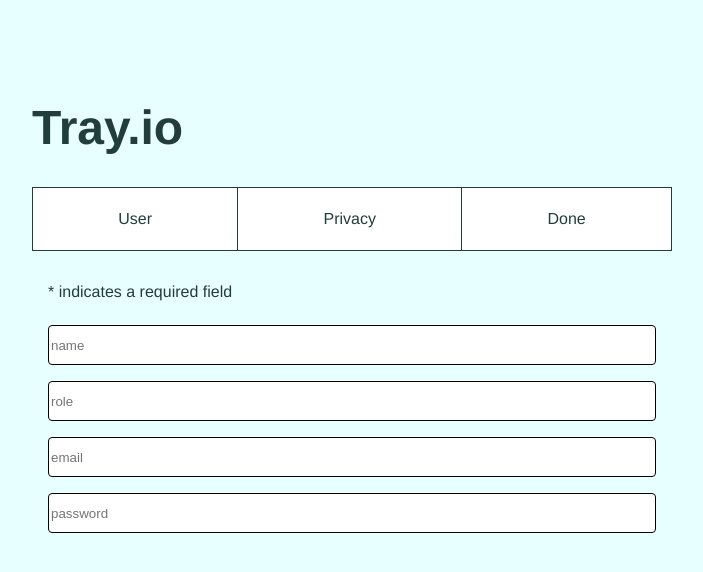
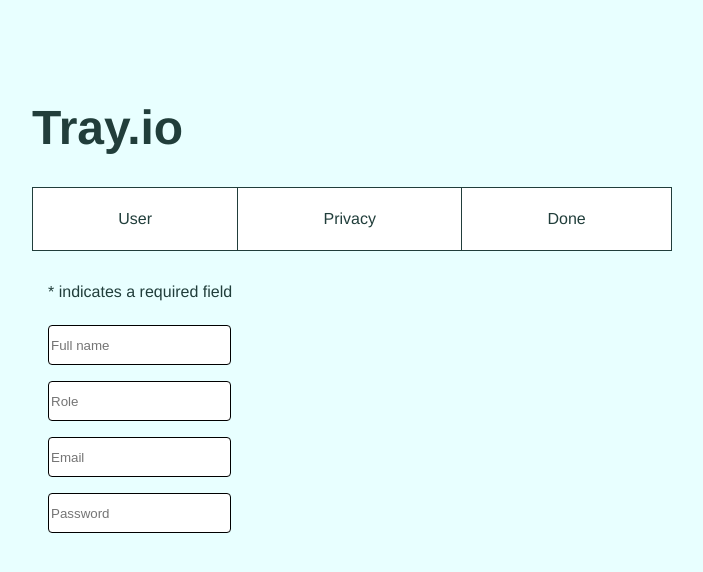
Before and after one commit to juliatan/tray-form, a React (Create React App) app: page / in a window 1280 px wide. Shown: the top 572 px of the page, without its empty margins (288-991 px from the left). Built offline with nearby package versions, Linux system fonts and the light colour scheme.

Commit message:
WIP User Details form. Pausing to investigate other form libraries

```diff
--- /dev/null
+++ b/src/components/UI/Input/Input.js
@@ -0,0 +1,48 @@
+import React from 'react';
+import classes from './Input.module.scss';
+
+const input = (props) => {
+  let inputElement;
+  let validationError;
+
+  const classesArray = [classes.InputElement];
+  if (props.invalid && props.shouldValidate && props.touched) {
+    classesArray.push(classes.Invalid);
+    validationError = (
+      <p className={classes.ValidationError}>Please enter a valid value!</p>
+    );
+  }
+
+  switch (props.elementType) {
+    case 'input':
+      inputElement = (
+        <input
+          className={classesArray.join(' ')}
+          {...props.elementConfig}
+          value={props.value}
+          onChange={props.changed}
+        />
+      );
+      break;
+    // insert new form input elements here e.g. textarea, select etc.
+    default:
+      inputElement = (
+        <input
+          className={classesArray.join(' ')}
+          {...props.elementConfig}
+          value={props.value}
+          onChange={props.changed}
+        />
+      );
+  }
+
+  return (
+    <div>
+      <label className={classes.Label}>{props.label}</label>
+      {inputElement}
+      {validationError}
+    </div>
+  );
+};
+
+export default input;
--- /dev/null
+++ b/src/components/UI/Input/Input.module.scss
@@ -0,0 +1,4 @@
+.Label {
+  font-weight: bold;
+  display: block;
+}
--- a/src/components/UserDetails/UserDetails.js
+++ b/src/components/UserDetails/UserDetails.js
@@ -1,18 +1,95 @@
-import React from 'react';
+import React, { Component } from 'react';
+import Input from '../UI/Input/Input';
 import classes from './UserDetails.module.scss';
 
-const userDetails = () => {
-  return (
-    <div className={classes.UserDetails}>
-      <p>* indicates a required field</p>
-      <form>
-        <input placeholder="name" />
-        <input placeholder="role" />
-        <input placeholder="email" />
-        <input placeholder="password" />
-      </form>
-    </div>
-  );
-};
+class UserDetails extends Component {
+  state = {
+    userDetailsElements: {
+      name: {
+        elementType: 'input',
+        elementConfig: {
+          type: 'text',
+          placeholder: 'Full name',
+        },
+        value: '',
+        validation: {
+          required: true,
+        },
+        valid: false,
+        touched: false,
+      },
+      role: {
+        elementType: 'input',
+        elementConfig: {
+          type: 'text',
+          placeholder: 'Role',
+        },
+        value: '',
+        validation: {
+          required: false,
+        },
+        valid: true,
+        touched: false,
+      },
+      email: {
+        elementType: 'input',
+        elementConfig: {
+          type: 'email',
+          placeholder: 'Email',
+        },
+        value: '',
+        validation: {
+          required: true,
+          // need to insert email check
+        },
+        valid: false,
+        touched: false,
+      },
+      password: {
+        elementType: 'input',
+        elementConfig: {
+          type: 'password',
+          placeholder: 'Password',
+        },
+        value: '',
+        validation: {
+          required: true,
+          minLength: 10,
+        },
+        valid: false,
+        touched: false,
+      },
+    },
+  };
 
-export default userDetails;
+  inputChangedHandler = () => {
+    // to write
+  };
+
+  render() {
+    const inputs = Object.keys(this.state.userDetailsElements).map((key) => {
+      const element = this.state.userDetailsElements[key];
+      return (
+        <Input
+          key={key}
+          elementType={element.elementType}
+          elementConfig={element.elementConfig}
+          value={element.value}
+          changed={(event) => this.inputChangedHandler(event, key)}
+          invalid={!element.valid}
+          shouldValidate={element.validation}
+          touched={element.touched}
+        />
+      );
+    });
+
+    return (
+      <div className={classes.UserDetails}>
+        <p>* indicates a required field</p>
+        <form>{inputs}</form>
+      </div>
+    );
+  }
+}
+
+export default UserDetails;
```
